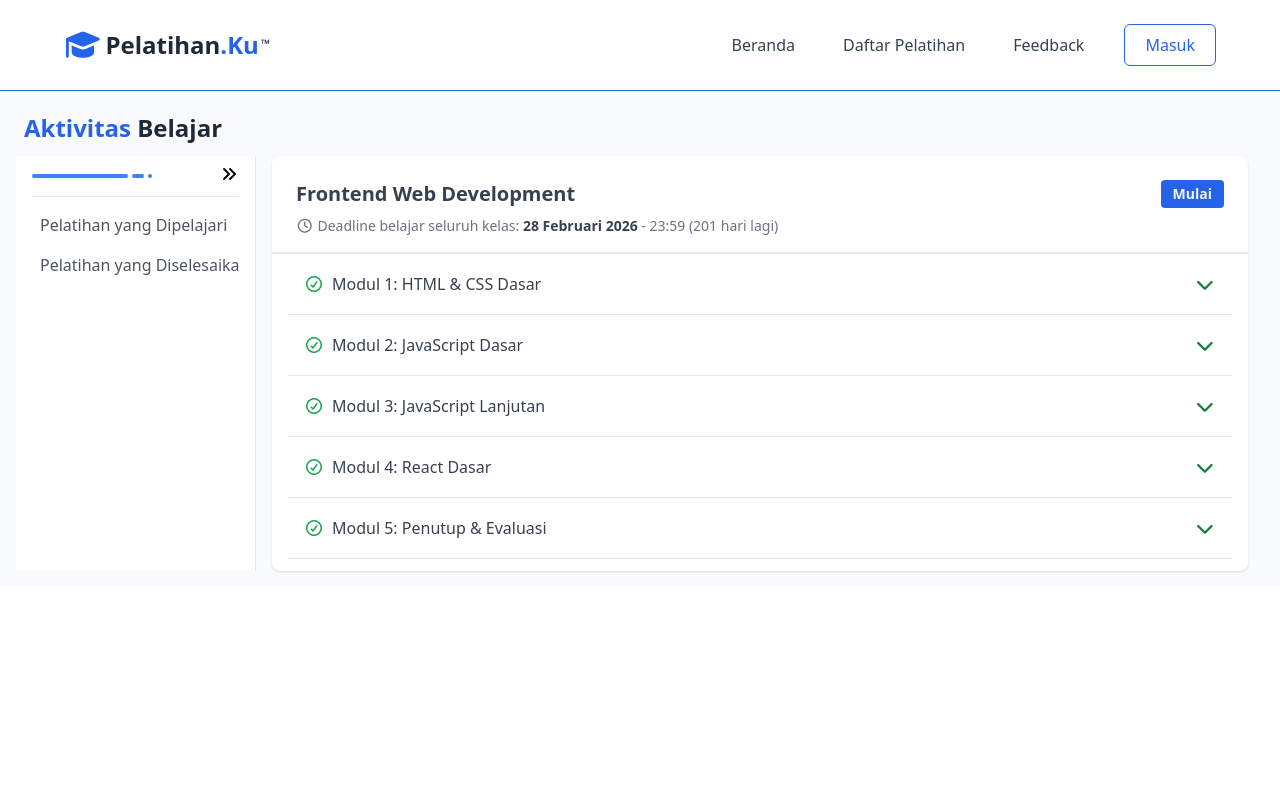
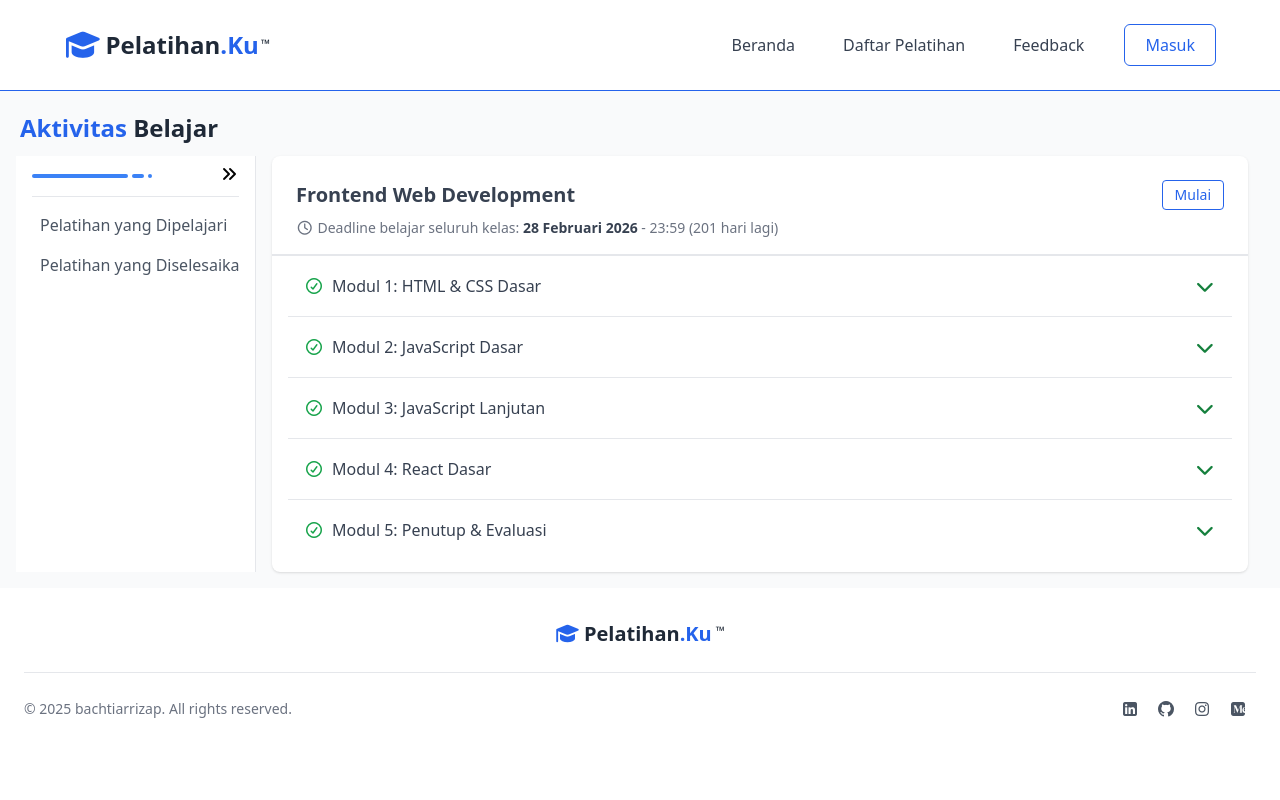
Before and after one commit to bachtiarrizaa/pelatihan-digital-app, a React (Vite) app in the folder frontend/: page /aktivitas-belajar in a window 1280 px wide. Shown: the top 800 px of the page. Built offline with nearby package versions, Linux system fonts and the light colour scheme.

Commit message:
fix duration alert daftar pelatihan

```diff
--- a/frontend/src/Components/Heroes.jsx
+++ b/frontend/src/Components/Heroes.jsx
@@ -7,7 +7,7 @@ export default function Heroes() {
     const handlePelatihanSayaClick = () => {
         const token = localStorage.getItem('user');
         if (token) {
-            navigate('/dashboard');
+            navigate('/aktivitas-belajar');
         } else {
             navigate('/login');
         }
--- a/frontend/src/Layout/MainLayout.jsx
+++ b/frontend/src/Layout/MainLayout.jsx
@@ -7,7 +7,7 @@ export default function MainLayout() {
   return (
     <>
       <Navbar />
-      <main className="min-h-screen">
+      <main className="">
         <Outlet /> {/* Ini akan merender komponen halaman sesuai route */}
       </main>
       <Footer />
--- a/frontend/src/Pages/AktivitasBelajar/Card.jsx
+++ b/frontend/src/Pages/AktivitasBelajar/Card.jsx
@@ -48,8 +48,7 @@ const pelatihan = {
   ],
 };
 
-// Komponen AccordionItem
-function AccordionItem({ modul, isOpen, onToggle }) {
+function AccordionItem({ modul, isOpen, onToggle, isLast }) {
   const contentRef = useRef(null);
   const [height, setHeight] = useState("0px");
 
@@ -62,7 +61,7 @@ function AccordionItem({ modul, isOpen, onToggle }) {
   }, [isOpen]);
 
   return (
-    <div className="border-b">
+    <div className={`${!isLast ? "border-b" : ""}`}>
       <div className="flex items-center justify-between p-4">
         <div className="flex gap-2 items-center">
           <i className="fa-regular fa-circle-check text-green-600"></i>
@@ -74,7 +73,6 @@ function AccordionItem({ modul, isOpen, onToggle }) {
         ></i>
       </div>
 
-      {/* Konten */}
       <div
         ref={contentRef}
         style={{ maxHeight: height }}
@@ -99,6 +97,7 @@ function AccordionItem({ modul, isOpen, onToggle }) {
   );
 }
 
+
 export default function AktivitasBelajarCard() {
   const [openIndex, setOpenIndex] = useState(null);
 
@@ -114,7 +113,7 @@ export default function AktivitasBelajarCard() {
           <Link to="#" className="text-lg sm:text-xl font-bold text-gray-700">
             {pelatihan.title}
           </Link>
-          <button className="px-3 py-1 text-sm font-bold text-gray-100 bg-blue-600 rounded hover:bg-blue-500">
+          <button className="px-3 py-1 text-sm text-blue-600 bg-white rounded hover:bg-gray-50 border border-blue-600">
             Mulai
           </button>
         </div>
@@ -136,6 +135,7 @@ export default function AktivitasBelajarCard() {
             modul={modul}
             isOpen={openIndex === index}
             onToggle={() => toggleExpand(index)}
+            isLast={index === pelatihan.modul.length - 1} // true kalau terakhir
           />
         ))}
       </div>
--- a/frontend/src/Pages/AktivitasBelajar/index.jsx
+++ b/frontend/src/Pages/AktivitasBelajar/index.jsx
@@ -11,7 +11,7 @@ export default function AktivitasBelajar() {
     <div className="bg-gray-50">
       <div className="max-w-7xl mx-auto px-4 pb-4 pt-28 relative">
       {/* Judul */}
-      <h1 className="text-2xl px-2 font-bold text-blue-600 flex items-center justify-between">
+      <h1 className="text-2xl px-1 font-bold text-blue-600 flex items-center justify-between">
         <span>
           Aktivitas <span className="text-gray-800">Belajar</span>
         </span>
--- a/frontend/src/Pages/Pelatihan/DetailPelatihan.jsx
+++ b/frontend/src/Pages/Pelatihan/DetailPelatihan.jsx
@@ -82,7 +82,7 @@ export default function DetailPelatihan() {
         setTimeout(() => {
           setShowAlert(false);
           navigate("/login");
-        }, 2000);
+        }, 1000);
         return;
       }
 
--- a/frontend/src/Router/Main.jsx
+++ b/frontend/src/Router/Main.jsx
@@ -2,7 +2,7 @@ import { useLocation } from 'react-router-dom';
 import { useEffect, useState } from 'react';
 import LoadingSpinner from '../Components/LoadingSpinner';
 import App from '../App';
-import Footer from '../Components/Footer';
+// import Footer from '../Components/Footer';
 
 export default function Main() {
   const location = useLocation();
```
